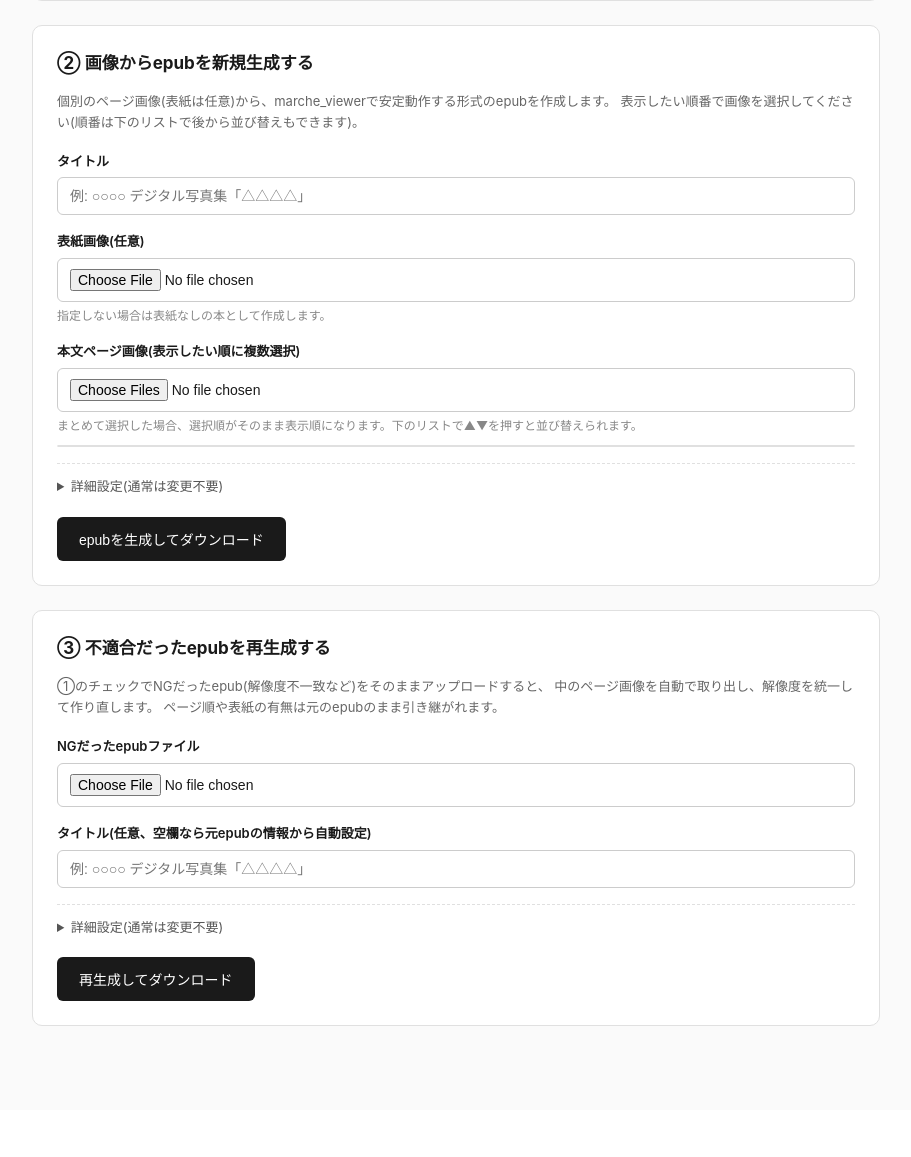
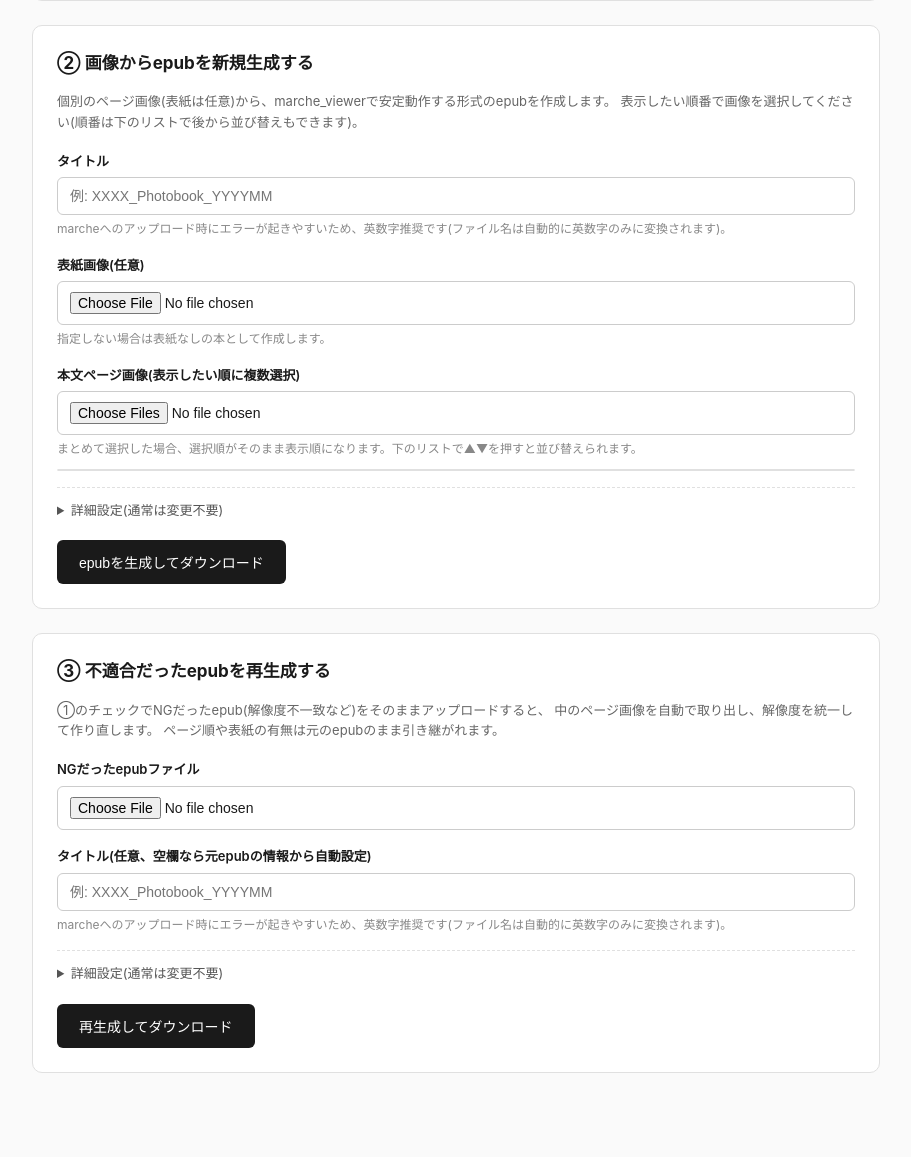
Before and after one commit to Ironbearbank/epub-flask-tool, a Flask app: page / in a window 1280 px wide. Shown: the part 394-1551 px from the top of the page, without its empty margins (184-1095 px from the left). Before the commit the page ends 1420 px from the top, so only its background shows below. Run offline with Flask 3, Linux system fonts and the light colour scheme.

Commit message:
Recommend ASCII titles and actually enforce ASCII-only download filenames
Non-ASCII filenames cause upload errors on marche. The placeholder
examples were Japanese, and the existing sanitization used isalnum()
which (in Python) returns True for Japanese characters too, so it
wasn't actually stripping them. Added _safe_filename_stem() requiring
isascii() and updated both title field placeholders/hints.

Co-Authored-By: Claude Sonnet 5 <noreply@anthropic.com>
Claude-Session: https://claude.ai/code/session_01Th1YbHtZXYkk8UcD5KHnEw

```diff
--- a/app.py
+++ b/app.py
@@ -16,6 +16,17 @@ app.config["MAX_CONTENT_LENGTH"] = 512 * 1024 * 1024  # 512MB (写真集epubは
 # プロセスメモリ上に保持するだけの簡易実装(内部ツール規模を想定)。
 _PENDING_DOWNLOADS = {}
 _DOWNLOAD_TTL_SECONDS = 60 * 60  # 1時間で破棄
+
+
+def _safe_filename_stem(name):
+    """ダウンロードファイル名用に、ASCII英数字・半角スペース・_-のみ残す。
+
+    marcheへのアップロード時、日本語等の非ASCII文字を含むファイル名は
+    エラーの原因になりやすいため、isalnum()(日本語等も含んでしまう)
+    ではなく明示的にASCIIのみに限定する。
+    """
+    cleaned = "".join(c for c in name if c.isascii() and (c.isalnum() or c in " _-"))
+    return cleaned.strip() or "output"
 
 
 def _cleanup_pending_downloads():
@@ -105,7 +116,7 @@ def build():
 
         # ダウンロード用ファイルは、このリクエスト用の一時ディレクトリの外
         # (プロセス全体で共有する場所)に保存し、TemporaryDirectory終了後も残す。
-        safe_title = "".join(c for c in title if c.isalnum() or c in " _-") or "output"
+        safe_title = _safe_filename_stem(title)
         download_name = f"{safe_title}.epub"
         token = uuid.uuid4().hex
         persist_dir = tempfile.mkdtemp(prefix="epub_build_result_")
@@ -159,7 +170,7 @@ def rebuild():
         epub_path = os.path.join(tmp, file.filename)
         file.save(epub_path)
 
-        safe_stem = "".join(c for c in os.path.splitext(file.filename)[0] if c.isalnum() or c in " _-") or "output"
+        safe_stem = _safe_filename_stem(title_override or os.path.splitext(file.filename)[0])
         download_name = f"{safe_stem}_rebuilt.epub"
         token = uuid.uuid4().hex
         persist_dir = tempfile.mkdtemp(prefix="epub_build_result_")
--- a/templates/index.html
+++ b/templates/index.html
@@ -38,7 +38,8 @@
     </div>
     <form action="{{ url_for('build') }}" method="post" enctype="multipart/form-data" id="build-form">
       <label>タイトル</label>
-      <input type="text" name="title" placeholder="例: ○○○○ デジタル写真集「△△△△」" required>
+      <input type="text" name="title" placeholder="例: XXXX_Photobook_YYYYMM" required>
+      <div class="hint">marcheへのアップロード時にエラーが起きやすいため、英数字推奨です(ファイル名は自動的に英数字のみに変換されます)。</div>
 
       <label>表紙画像(任意)</label>
       <input type="file" name="cover_file" accept="image/*">
@@ -79,7 +80,8 @@
       <input type="file" name="source_epub_file" accept=".epub" required>
 
       <label>タイトル(任意、空欄なら元epubの情報から自動設定)</label>
-      <input type="text" name="title" placeholder="例: ○○○○ デジタル写真集「△△△△」">
+      <input type="text" name="title" placeholder="例: XXXX_Photobook_YYYYMM">
+      <div class="hint">marcheへのアップロード時にエラーが起きやすいため、英数字推奨です(ファイル名は自動的に英数字のみに変換されます)。</div>
 
       <details>
         <summary>詳細設定(通常は変更不要)</summary>
```
